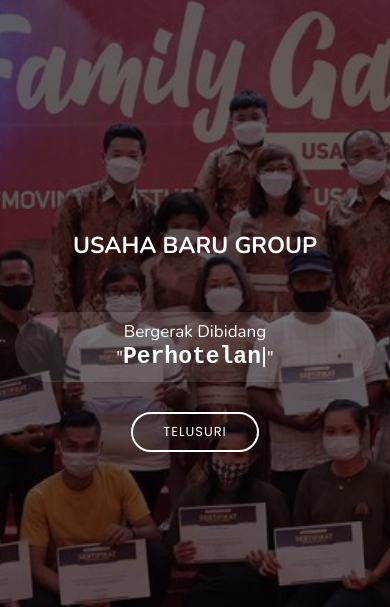
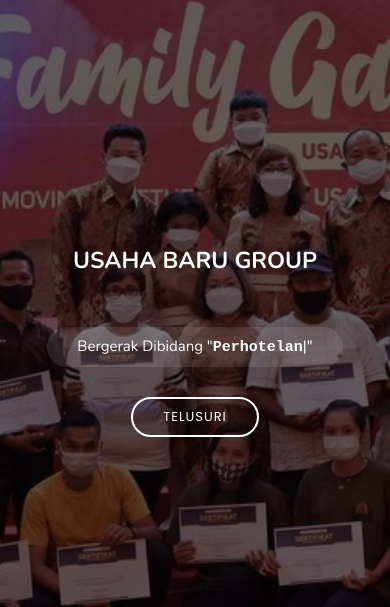
Before and after one commit to bangunpsb/usahabaru, a plain HTML site: page index.html in a window 390 px wide. Shown: the part 82-689 px from the top of the page. Drawn offline with nearby package versions, Linux system fonts and the light colour scheme; a script that the page names is missing.

Commit message:
style css

```diff
--- a/assets/css/style.css
+++ b/assets/css/style.css
@@ -568,7 +568,7 @@ h6 {
 
 @media (max-width: 768px) {
   #hero h3 {
-    font-size: 17px;
+    font-size: 15px;
   }
 
   #hero h1 {
@@ -581,6 +581,15 @@ h6 {
     line-height: 24px;
     margin-bottom: 30px;
   }
+
+  #hero span {
+    font-size: 15px;
+  }
+
+  #content-text {
+    margin-top: 50px;
+  }
+
 }
 
 @media (max-height: 500px) {
```
